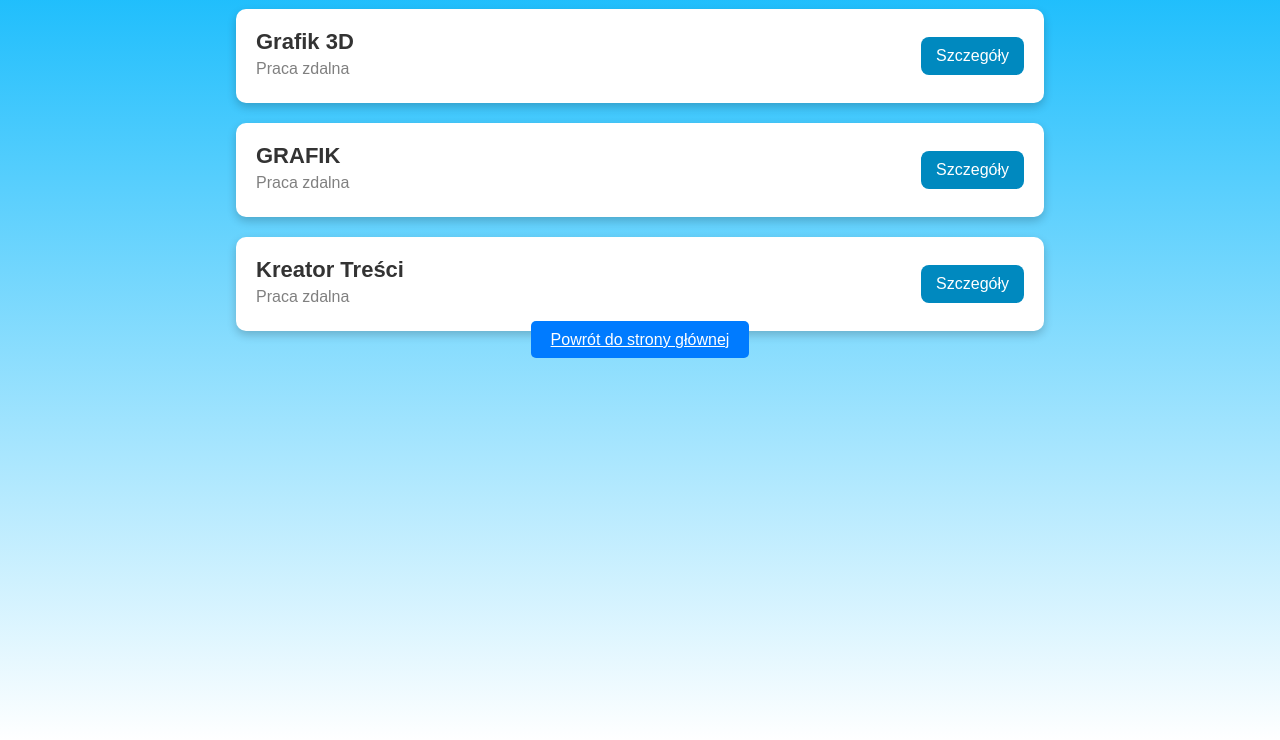
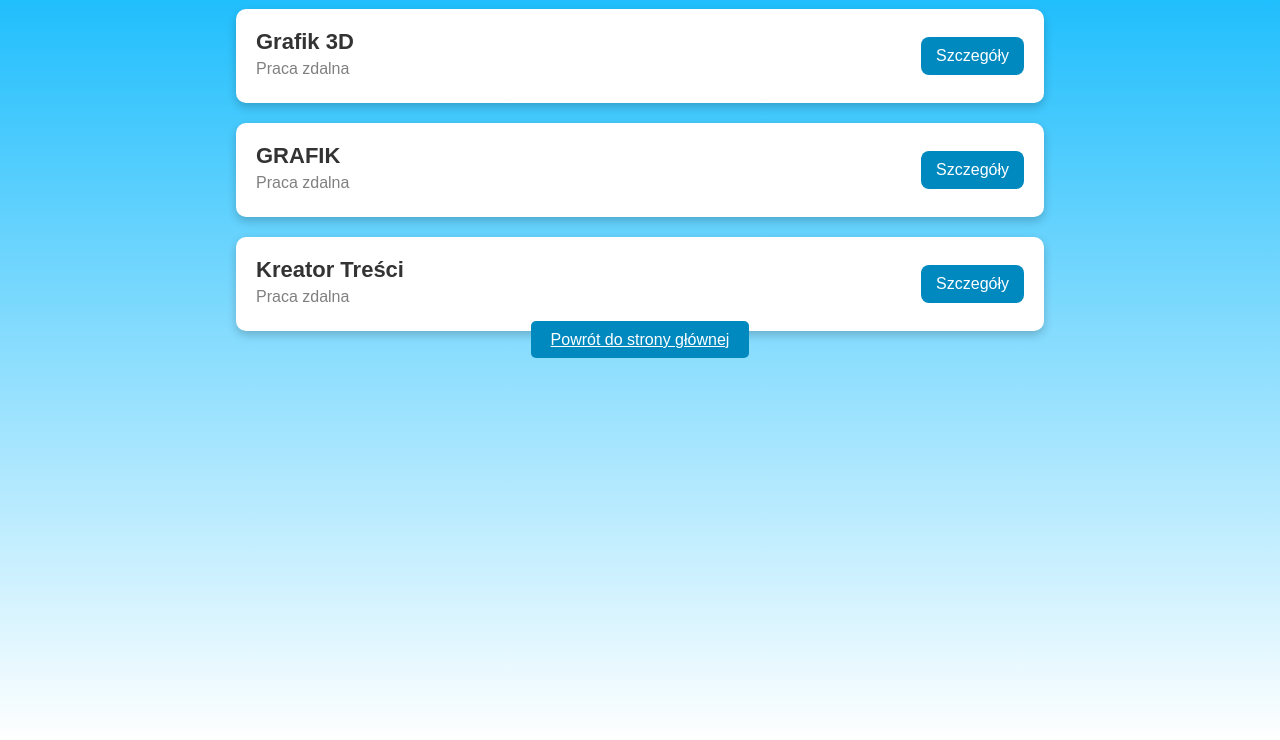
Before and after one commit to PowekK/inspatium, a plain HTML site: page index3.html in a window 1280 px wide. Shown: the part 98-838 px from the top of the page. Drawn offline with Linux system fonts and the light colour scheme.

Commit message:
Update index3.html

```diff
--- a/index3.html
+++ b/index3.html
@@ -76,7 +76,7 @@
 
         /* Styl przycisku powrotu */
 .back-btn {
-    background-color: #007bff; /* Niebieski kolor */
+    background-color: #0089bf; /* Niebieski kolor */
     color: white;
     padding: 10px 20px;
     font-size: 16px;
@@ -88,7 +88,7 @@
 }
 
 .back-btn:hover {
-    background-color: #0056b3;
+    background-color: #005f89;
 }
 
     </style>
```
